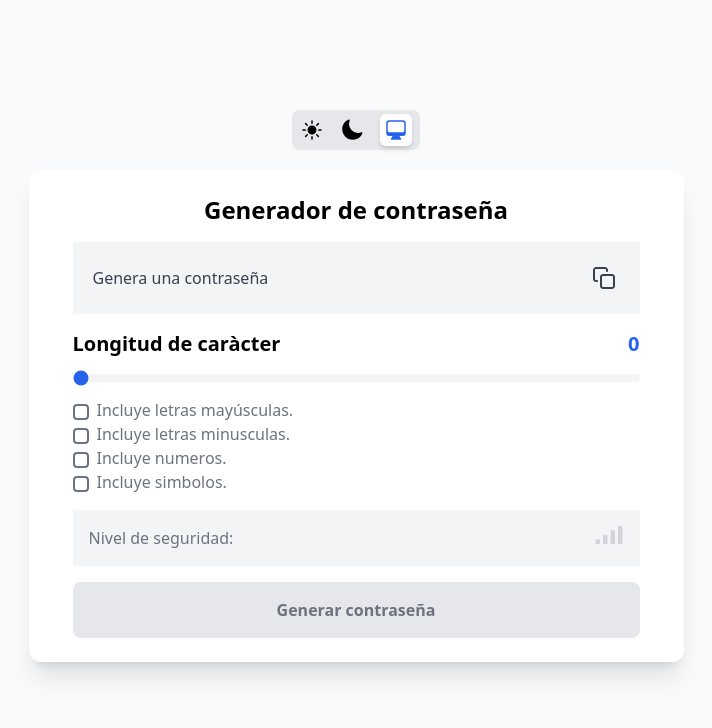
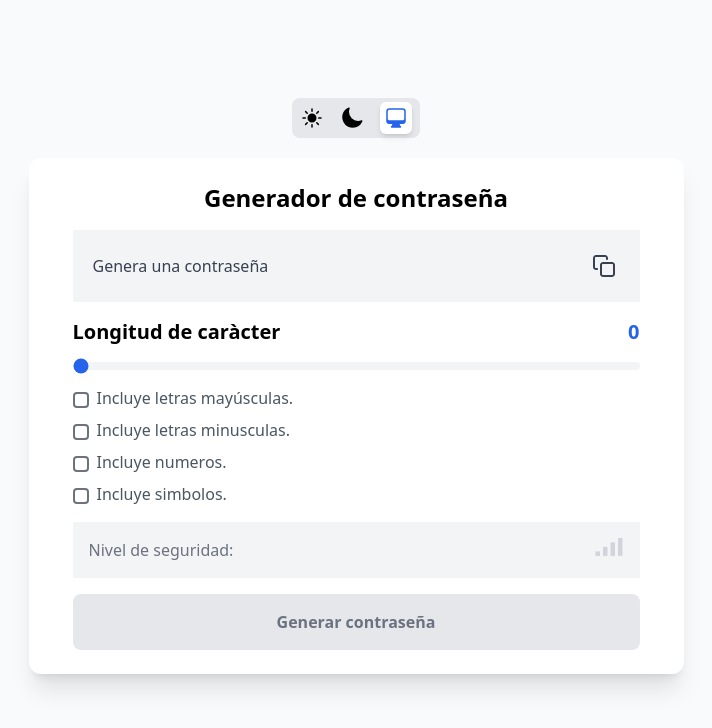
Before and after one commit to FernandoCM18/password-generator, a React (Vite) app: page / in a window 1280 px wide. Shown: the top 728 px of the page, without its empty margins (284-996 px from the left). Built offline with nearby package versions, Linux system fonts and the light colour scheme.

Commit message:
fix 💄 Add space and change colors

```diff
--- a/src/components/Options.tsx
+++ b/src/components/Options.tsx
@@ -40,10 +40,10 @@ export const Options = ({
 }: Props) => {
 
   return (
-    <div className="flex flex-col">
+    <div className="flex flex-col space-y-2">
       {
         OPTIONS.map((option) => (
-          <label htmlFor={option.name} className="text-gray-500 dark:text-slate-400" key={option.name}>
+          <label htmlFor={option.name} className="text-gray-600 dark:text-slate-300" key={option.name}>
             <input
               className="form-checkbox rounded text-blue-600 border-2 mr-2 focus:ring-0"
               type="checkbox"
```
